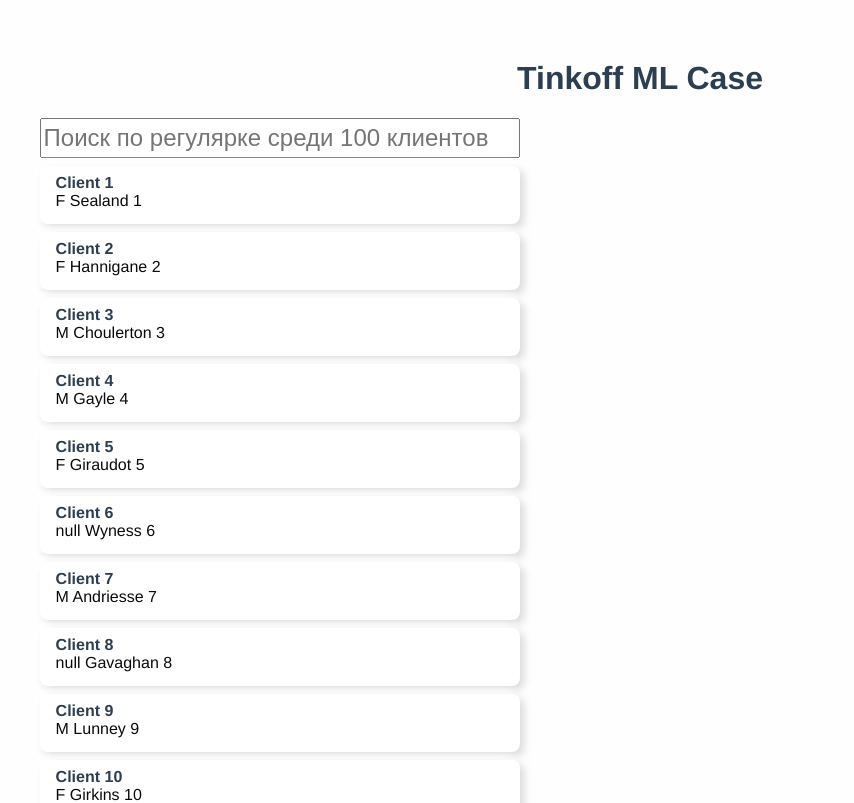
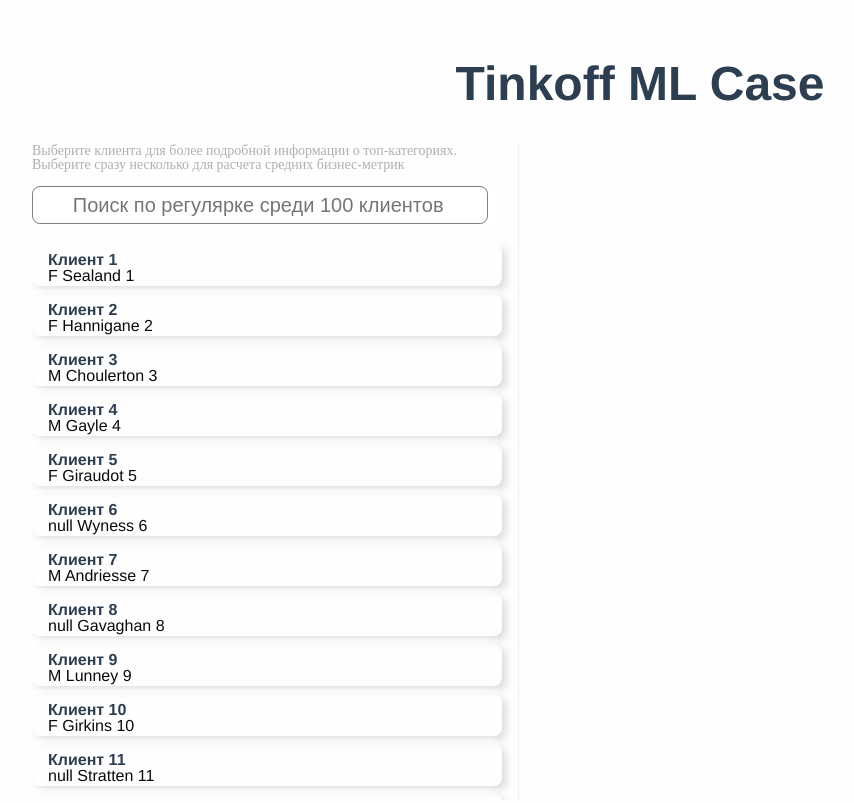
Before and after one commit to IldarDavletyarov/tinkoff-ml-case, a Vue app: page / in a window 1280 px wide. Shown: the top 803 px of the page, without its empty margins (0-854 px from the left). Built offline with nearby package versions, Linux system fonts and the light colour scheme.

Commit message:
Update styles

```diff
--- a/src/App.vue
+++ b/src/App.vue
@@ -16,19 +16,25 @@
 </script>
 
 <style lang="stylus">
+@import url(./reset.styl);
 html
 body
   background-color #fefeff
+  overflow hidden
+  height 100vh
 #app
   font-family Avenir, Helvetica, Arial, sans-serif
   -webkit-font-smoothing antialiased
   -moz-osx-font-smoothing grayscale
-  text-align center
+  h1
+    text-align center
+    font-size 48px
+    font-weight 600
+    margin-bottom 36px
   color #2c3e50
   margin-top 60px
   .neo
     border-radius 8px
-    background #ffffff
     box-shadow  4px 4px 9px #d9d9d9, -4px -4px 9px #ffffff
     transition: all ease-out 400ms
     &.active
--- a/src/components/card-client.vue
+++ b/src/components/card-client.vue
@@ -1,7 +1,7 @@
 <template lang="pug">
 .card-client.neo
   .info
-    .title Client {{ data.id }}
+    .title Клиент {{ data.id }}
     .subtitle {{ data.gender }} {{ data.marital_status }} {{ data.age }}
   .check
 </template>
@@ -31,7 +31,7 @@
 .card-client.neo
   height 42px
   padding 8px 16px
-  margin-top 8px
+  cursor pointer
   .info
     text-align left
     .title
--- a/src/components/main.vue
+++ b/src/components/main.vue
@@ -2,6 +2,9 @@
 .main
   .wrapper
     .search-side
+      .header-wrapper Выберите клиента для более подробной информации о топ-категориях.
+        br
+        | Выберите сразу несколько для расчета средних бизнес-метрик
       .input-wrapper
         input(v-model="searchText" type="search" :placeholder="placeholder")
       .card-wrapper
@@ -17,7 +20,20 @@
 
     .result-side
       .active-card(v-if="activeCard")
-        .title active {{ activeCard.id }}
+        .title Клиент {{ activeCard.id }}
+        .row
+          .label Пол
+          .value {{ activeCard.gender }}
+        .row
+          .label Возраст
+          .value {{ activeCard.age }}
+        .row
+          .label Семейное положение
+          .value {{ activeCard.marital_status }}
+        .row
+          .label Количество детей
+          .value {{ activeCard.amount_children }}
+        .neo.button.get-top Получить список топ-категорий
 </template>
 <script>
 
@@ -73,12 +89,62 @@
     display flex
     .search-side
       width 40%
+      overflow auto
+      height 100vh
+      .header-wrapper
+        font-weight 500
+        font-family Avenir
+        font-size 14px
+        color #b0b0b0
+        margin-bottom 14px
       .input-wrapper
-        width 100%
+        position sticky
+        top 0px
+        background #fff
+        z-index 1
+        padding-right 16px
+        width calc(100% - 16px)
+        box-shadow 0px 28px 11px -3px rgba(255, 255, 255, 0.5)
         input
-         display flex
-         width 100%
-         min-height 40px
-         font-size 24px
+          display flex
+          width calc(100% - 16px)
+          height 20px
+          margin-bottom 20px
+          font-size 20px
+          border 0.5px solid grey
+          border-radius 8px
+          padding 8px
+          text-align center
+      .card-wrapper
+        padding-right 16px
+        .card-client
+          margin-bottom 8px
+    .result-side
+      border-left 1px solid #f0f0f0
+      width 40%
+      .active-card
+        font-size 32px
+        padding 32px
+        .title
+          font-size 36px
+          font-weight 600
+        .row
+          display flex
+          .label::after
+            content ':'
+          .value
+            font-weight 600
+            margin-left 6px
+        .button
+          cursor pointer
+          &.get-top
+            margin-top 32px
+            height 60px
+            text-align center
+            vertical-align center
+            line-height 60px
+            background #f9de56
+            border-radius 16px !important
+
 
 </style>
--- /dev/null
+++ b/src/reset.styl
@@ -0,0 +1,369 @@
+/* http://meyerweb.com/eric/tools/css/reset/
+   v2.0-modified | 20110126
+   License: none (public domain)
+*/
+
+html, body, div, span, applet, object, iframe,
+h1, h2, h3, h4, h5, h6, p, blockquote, pre,
+a, abbr, acronym, address, big, cite, code,
+del, dfn, em, img, ins, kbd, q, s, samp,
+small, strike, strong, sub, sup, tt, var,
+b, u, i, center,
+dl, dt, dd, ol, ul, li,
+fieldset, form, label, legend,
+table, caption, tbody, tfoot, thead, tr, th, td,
+article, aside, canvas, details, embed,
+figure, figcaption, footer, header, hgroup,
+menu, nav, output, ruby, section, summary,
+time, mark, audio, video {
+  margin: 0;
+	padding: 0;
+	border: 0;
+	font-size: 100%;
+	font: inherit;
+	vertical-align: baseline;
+}
+
+/* make sure to set some focus styles for accessibility */
+:focus {
+  outline: 0;
+}
+
+*
+  box-sizing border-box
+
+/* HTML5 display-role reset for older browsers */
+article, aside, details, figcaption, figure,
+footer, header, hgroup, menu, nav, section {
+	display: block;
+}
+
+body {
+	line-height: 1;
+}
+
+ol, ul {
+	list-style: none;
+}
+
+blockquote, q {
+	quotes: none;
+}
+
+blockquote:before, blockquote:after,
+q:before, q:after {
+	content: '';
+	content: none;
+}
+
+table {
+	border-collapse: collapse;
+	border-spacing: 0;
+}
+
+input[type=search]::-webkit-search-cancel-button,
+input[type=search]::-webkit-search-decoration,
+input[type=search]::-webkit-search-results-button,
+input[type=search]::-webkit-search-results-decoration {
+  -webkit-appearance: none;
+  -moz-appearance: none;
+}
+
+input[type=search] {
+  -webkit-appearance: none;
+  -moz-appearance: none;
+  -webkit-box-sizing: content-box;
+  -moz-box-sizing: content-box;
+  box-sizing: content-box;
+}
+
+textarea {
+  overflow: auto;
+  vertical-align: top;
+  resize: vertical;
+}
+
+/**
+ * Correct `inline-block` display not defined in IE 6/7/8/9 and Firefox 3.
+ */
+
+audio,
+canvas,
+video {
+  display: inline-block;
+  *display: inline;
+  *zoom: 1;
+  max-width: 100%;
+}
+
+/**
+ * Prevent modern browsers from displaying `audio` without controls.
+ * Remove excess height in iOS 5 devices.
+ */
+
+audio:not([controls]) {
+  display: none;
+  height: 0;
+}
+
+/**
+ * Address styling not present in IE 7/8/9, Firefox 3, and Safari 4.
+ * Known issue: no IE 6 support.
+ */
+
+[hidden] {
+  display: none;
+}
+
+/**
+ * 1. Correct text resizing oddly in IE 6/7 when body `font-size` is set using
+ *  `em` units.
+ * 2. Prevent iOS text size adjust after orientation change, without disabling
+ *  user zoom.
+ */
+
+html {
+  font-size: 100%; /* 1 */
+  -webkit-text-size-adjust: 100%; /* 2 */
+  -ms-text-size-adjust: 100%; /* 2 */
+}
+
+/**
+ * Address `outline` inconsistency between Chrome and other browsers.
+ */
+
+a:focus {
+  outline: thin dotted;
+}
+
+/**
+ * Improve readability when focused and also mouse hovered in all browsers.
+ */
+
+a:active,
+a:hover {
+  outline: 0;
+}
+
+/**
+ * 1. Remove border when inside `a` element in IE 6/7/8/9 and Firefox 3.
+ * 2. Improve image quality when scaled in IE 7.
+ */
+
+img {
+  border: 0; /* 1 */
+  -ms-interpolation-mode: bicubic; /* 2 */
+}
+
+/**
+ * Address margin not present in IE 6/7/8/9, Safari 5, and Opera 11.
+ */
+
+figure {
+  margin: 0;
+}
+
+/**
+ * Correct margin displayed oddly in IE 6/7.
+ */
+
+form {
+  margin: 0;
+}
+
+/**
+ * Define consistent border, margin, and padding.
+ */
+
+fieldset {
+  border: px solid #c0c0c0;
+  margin: 0 0 0 0;
+  padding: 0 0 0 0 ;
+}
+
+/**
+ * 1. Correct color not being inherited in IE 6/7/8/9.
+ * 2. Correct text not wrapping in Firefox 3.
+ * 3. Correct alignment displayed oddly in IE 6/7.
+ */
+
+legend {
+  border: 0; /* 1 */
+  padding: 0;
+  white-space: normal; /* 2 */
+  *margin-left: -7px; /* 3 */
+}
+
+/**
+ * 1. Correct font size not being inherited in all browsers.
+ * 2. Address margins set differently in IE 6/7, Firefox 3+, Safari 5,
+ *  and Chrome.
+ * 3. Improve appearance and consistency in all browsers.
+ */
+
+button,
+input,
+select,
+textarea {
+  font-size: 100%; /* 1 */
+  margin: 0; /* 2 */
+  vertical-align: baseline; /* 3 */
+  *vertical-align: middle; /* 3 */
+}
+
+/**
+ * Address Firefox 3+ setting `line-height` on `input` using `!important` in
+ * the UA stylesheet.
+ */
+
+button,
+input {
+  line-height: normal;
+}
+
+/**
+ * Address inconsistent `text-transform` inheritance for `button` and `select`.
+ * All other form control elements do not inherit `text-transform` values.
+ * Correct `button` style inheritance in Chrome, Safari 5+, and IE 6+.
+ * Correct `select` style inheritance in Firefox 4+ and Opera.
+ */
+
+button,
+select {
+  text-transform: none;
+}
+
+/**
+ * 1. Avoid the WebKit bug in Android 4.0.* where (2) destroys native `audio`
+ *  and `video` controls.
+ * 2. Correct inability to style clickable `input` types in iOS.
+ * 3. Improve usability and consistency of cursor style between image-type
+ *  `input` and others.
+ * 4. Remove inner spacing in IE 7 without affecting normal text inputs.
+ *  Known issue: inner spacing remains in IE 6.
+ */
+
+button,
+html input[type="button"], /* 1 */
+input[type="reset"],
+input[type="submit"] {
+  -webkit-appearance: none; /* 2 */
+  cursor: pointer; /* 3 */
+  *overflow: visible;  /* 4 */
+}
+
+/**
+ * Re-set default cursor for disabled elements.
+ */
+
+button[disabled],
+html input[disabled] {
+  cursor: default;
+}
+
+/**
+ * 1. Address box sizing set to content-box in IE 8/9.
+ * 2. Remove excess padding in IE 8/9.
+ * 3. Remove excess padding in IE 7.
+ *  Known issue: excess padding remains in IE 6.
+ */
+
+input[type="checkbox"],
+input[type="radio"] {
+  box-sizing: border-box; /* 1 */
+  padding: 0; /* 2 */
+  *height: 13px; /* 3 */
+  *width: 13px; /* 3 */
+}
+
+/**
+ * 1. Address `appearance` set to `searchfield` in Safari 5 and Chrome.
+ * 2. Address `box-sizing` set to `border-box` in Safari 5 and Chrome
+ *  (include `-moz` to future-proof).
+ */
+
+input[type="search"] {
+  -webkit-appearance: textfield; /* 1 */
+  -moz-box-sizing: content-box;
+  -webkit-box-sizing: content-box; /* 2 */
+  box-sizing: content-box;
+}
+
+/**
+ * Remove inner padding and search cancel button in Safari 5 and Chrome
+ * on OS X.
+ */
+
+input[type="search"]::-webkit-search-cancel-button,
+input[type="search"]::-webkit-search-decoration {
+  -webkit-appearance: none;
+}
+
+/**
+ * Remove inner padding and border in Firefox 3+.
+ */
+
+button::-moz-focus-inner,
+input::-moz-focus-inner {
+  border: 0;
+  padding: 0;
+}
+
+/**
+ * 1. Remove default vertical scrollbar in IE 6/7/8/9.
+ * 2. Improve readability and alignment in all browsers.
+ */
+
+textarea {
+  overflow: auto; /* 1 */
+  vertical-align: top; /* 2 */
+}
+
+/**
+ * Remove most spacing between table cells.
+ */
+
+table {
+  border-collapse: collapse;
+  border-spacing: 0;
+}
+
+html,
+button,
+input,
+select,
+textarea {
+  color: #222;
+}
+
+
+::-moz-selection {
+  background: #b3d4fc;
+  text-shadow: none;
+}
+
+::selection {
+  background: #b3d4fc;
+  text-shadow: none;
+}
+
+img {
+  vertical-align: middle;
+}
+
+fieldset {
+  border: 0;
+  margin: 0;
+  padding: 0;
+}
+
+textarea {
+  resize: vertical;
+}
+
+.chromeframe {
+  margin: 0.2em 0;
+  background: #ccc;
+  color: #000;
+  padding: 0.2em 0;
+}
```
